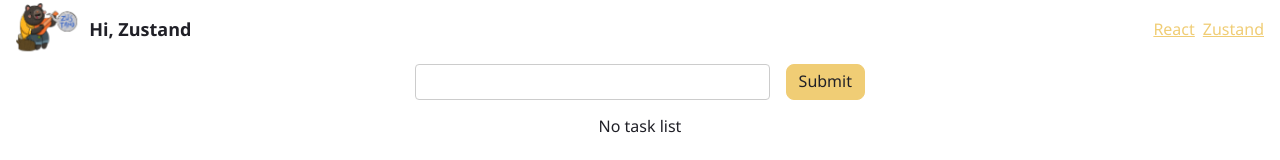
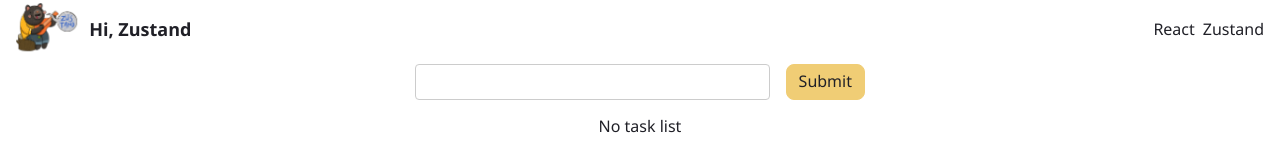
Before and after one commit to joeyprint/learn-zustand, a React (Vite) app: page / in a window 1280 px wide. Shown: the top 160 px of the page. Built offline with nearby package versions, Linux system fonts and the light colour scheme.

Commit message:
feat: remove unused code

```diff
--- a/src/Components/Appbar/AppbarStyles.css
+++ b/src/Components/Appbar/AppbarStyles.css
@@ -38,11 +38,6 @@
   text-decoration: underline;
 }
 
-.appbar-link {
-  color: var(--primary-color);
-  text-decoration: underline;
-}
-
 .appbar-link:nth-child(n) {
   margin-left: calc(var(--spacing) * 1);
 }
```
